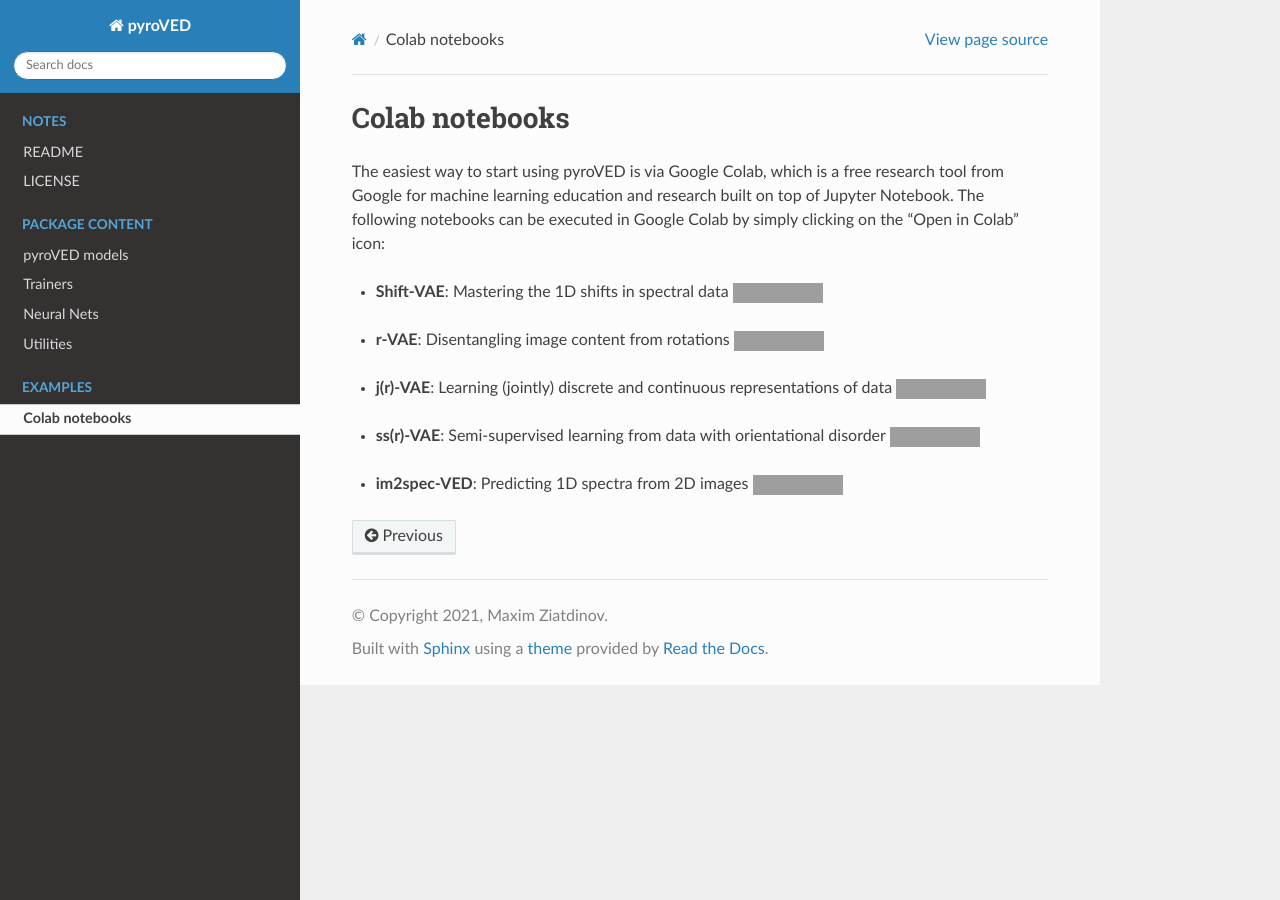
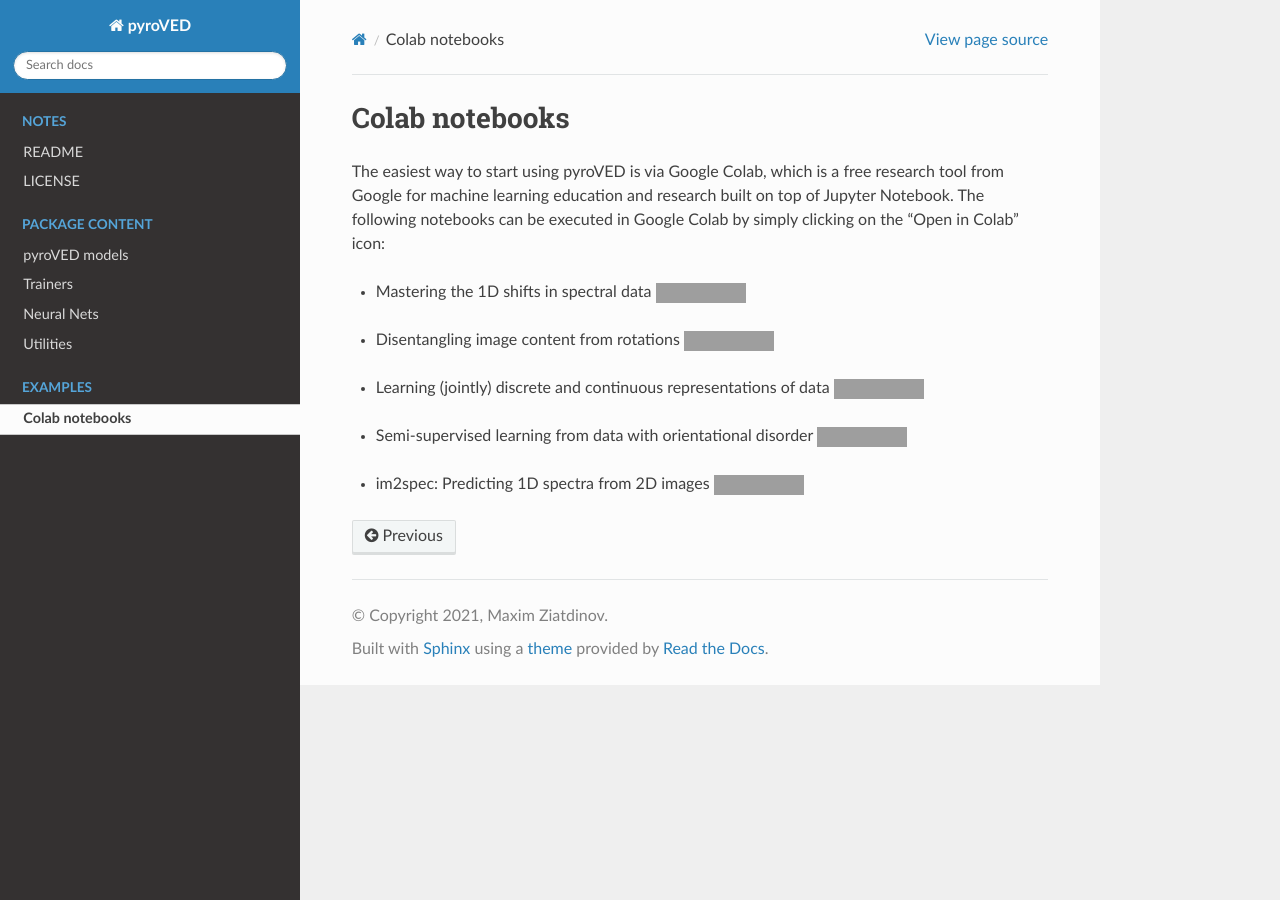
Before and after one commit to ziatdinovmax/pyroVED, a Sphinx documentation site: the page built from docs/source/examples.rst, in a window 1280 px wide. Built offline with Sphinx 7.4.7 and the Read the Docs theme 2.0.0, drawn with Linux system fonts in a browser that asks for light colours; grey boxes are pictures that could not be loaded.

Commit message:
Update examples.rst

```diff
--- a/docs/source/examples.rst
+++ b/docs/source/examples.rst
@@ -3,15 +3,15 @@ Colab notebooks
 
 The easiest way to start using pyroVED is via Google Colab, which is a free research tool from Google for machine learning education and research built on top of Jupyter Notebook. The following notebooks can be executed in Google Colab by simply clicking on the "Open in Colab" icon:
 
-*   | **Shift-VAE**: Mastering the 1D shifts in spectral data |Shift-VAE|
+*   | Mastering the 1D shifts in spectral data |Shift-VAE|
 
-*   | **r-VAE**: Disentangling image content from rotations |r-VAE|
+*   | Disentangling image content from rotations |r-VAE|
 
-*   | **j(r)-VAE**: Learning (jointly) discrete and continuous representations of data |j(r)-VAE|
+*   | Learning (jointly) discrete and continuous representations of data |j(r)-VAE|
 
-*   | **ss(r)-VAE**: Semi-supervised learning from data with orientational disorder |ss(r)-VAE|
+*   | Semi-supervised learning from data with orientational disorder |ss(r)-VAE|
 
-*   | **im2spec-VED**: Predicting 1D spectra from 2D images |im2spec-VED|
+*   | im2spec: Predicting 1D spectra from 2D images |im2spec-VED|
 
 .. |Shift-VAE| image:: https://colab.research.google.com/assets/colab-badge.svg
    :target: https://colab.research.google.com/github/ziatdinovmax/pyroVED/blob/master/examples/shiftVAE.ipynb
```
